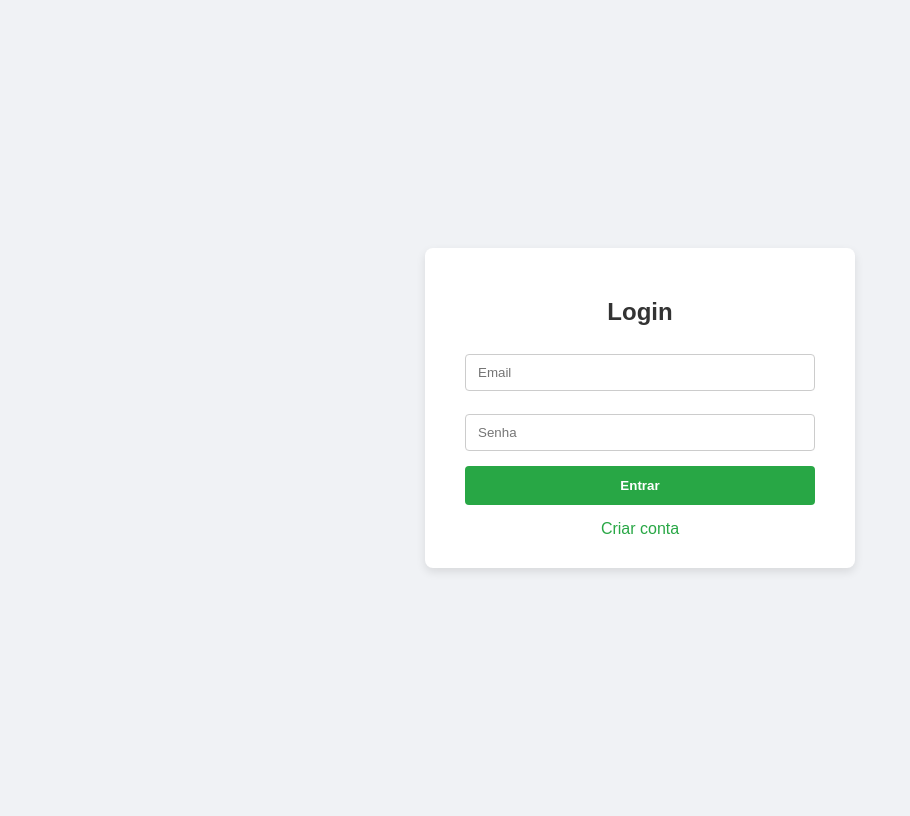
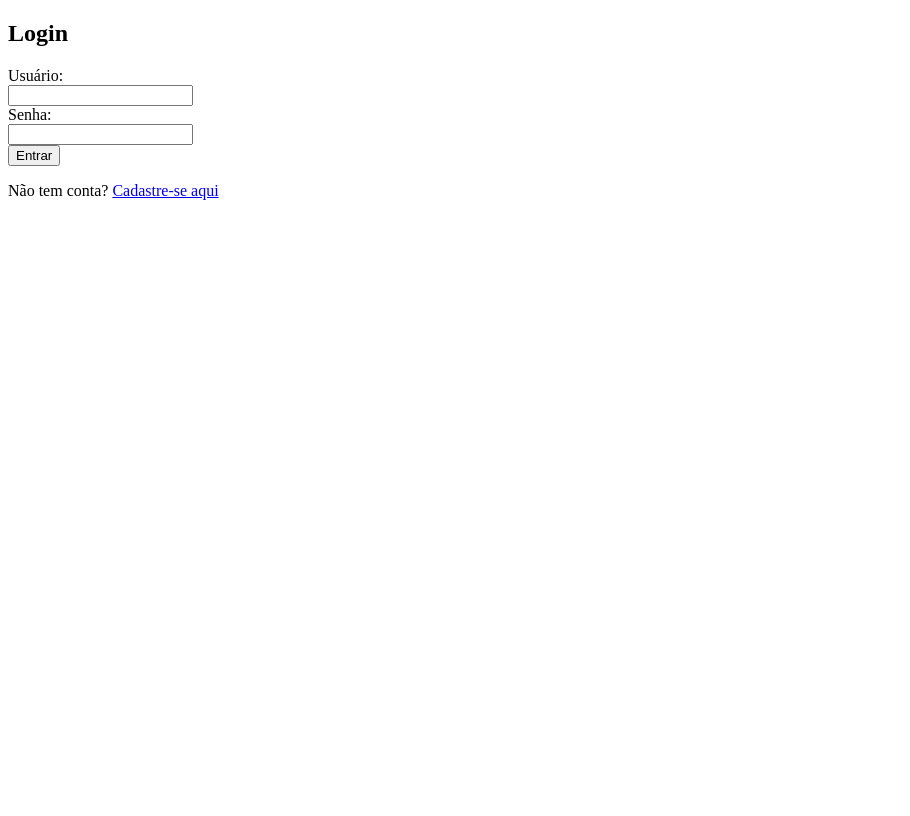
Before and after one commit to Japa75/app-ia-web, a Flask app: page /login in a window 1280 px wide. Shown: the whole page, without its empty margins (0-910 px from the left). After the commit the page ends 200 px from the top, so only its background shows below. Run offline with Flask 3, Linux system fonts and the light colour scheme.

Commit message:
Update login.html

```diff
--- a/templates/login.html
+++ b/templates/login.html
@@ -1,85 +1,27 @@
 <!DOCTYPE html>
 <html lang="pt-BR">
 <head>
-<meta charset="UTF-8" />
-<title>Login - App IA</title>
-<style>
-  body {
-    font-family: Arial, sans-serif;
-    background: #f0f2f5;
-    display: flex;
-    justify-content: center;
-    align-items: center;
-    height: 100vh;
-  }
-  .container {
-    background: white;
-    padding: 30px 40px;
-    border-radius: 8px;
-    box-shadow: 0 4px 10px rgba(0,0,0,0.1);
-    width: 350px;
-  }
-  h2 {
-    margin-bottom: 20px;
-    color: #333;
-    text-align: center;
-  }
-  input[type="text"], input[type="password"] {
-    width: 100%;
-    padding: 10px 12px;
-    margin: 8px 0 15px 0;
-    border: 1px solid #ccc;
-    border-radius: 4px;
-    box-sizing: border-box;
-  }
-  input[type="submit"] {
-    background-color: #28a745;
-    color: white;
-    border: none;
-    padding: 12px;
-    width: 100%;
-    border-radius: 4px;
-    cursor: pointer;
-    font-weight: bold;
-  }
-  input[type="submit"]:hover {
-    background-color: #1e7e34;
-  }
-  a {
-    display: block;
-    margin-top: 15px;
-    text-align: center;
-    color: #28a745;
-    text-decoration: none;
-  }
-  a:hover {
-    text-decoration: underline;
-  }
-  .flash-message {
-    color: red;
-    text-align: center;
-    margin-bottom: 15px;
-  }
-</style>
+    <meta charset="UTF-8" />
+    <title>Login - App IA</title>
 </head>
 <body>
-  <div class="container">
     <h2>Login</h2>
     {% with messages = get_flashed_messages() %}
       {% if messages %}
-        <div class="flash-message">
-          {% for message in messages %}
-            {{ message }}
+        <ul style="color: red;">
+          {% for msg in messages %}
+            <li>{{ msg }}</li>
           {% endfor %}
-        </div>
+        </ul>
       {% endif %}
     {% endwith %}
-    <form method="POST">
-      <input type="text" name="email" placeholder="Email" required />
-      <input type="password" name="password" placeholder="Senha" required />
-      <input type="submit" value="Entrar" />
+    <form method="post" action="{{ url_for('login') }}">
+        <label>Usuário:</label><br />
+        <input type="text" name="username" required /><br />
+        <label>Senha:</label><br />
+        <input type="password" name="password" required /><br />
+        <button type="submit">Entrar</button>
     </form>
-    <a href="/register">Criar conta</a>
-  </div>
+    <p>Não tem conta? <a href="{{ url_for('register') }}">Cadastre-se aqui</a></p>
 </body>
 </html>
```
